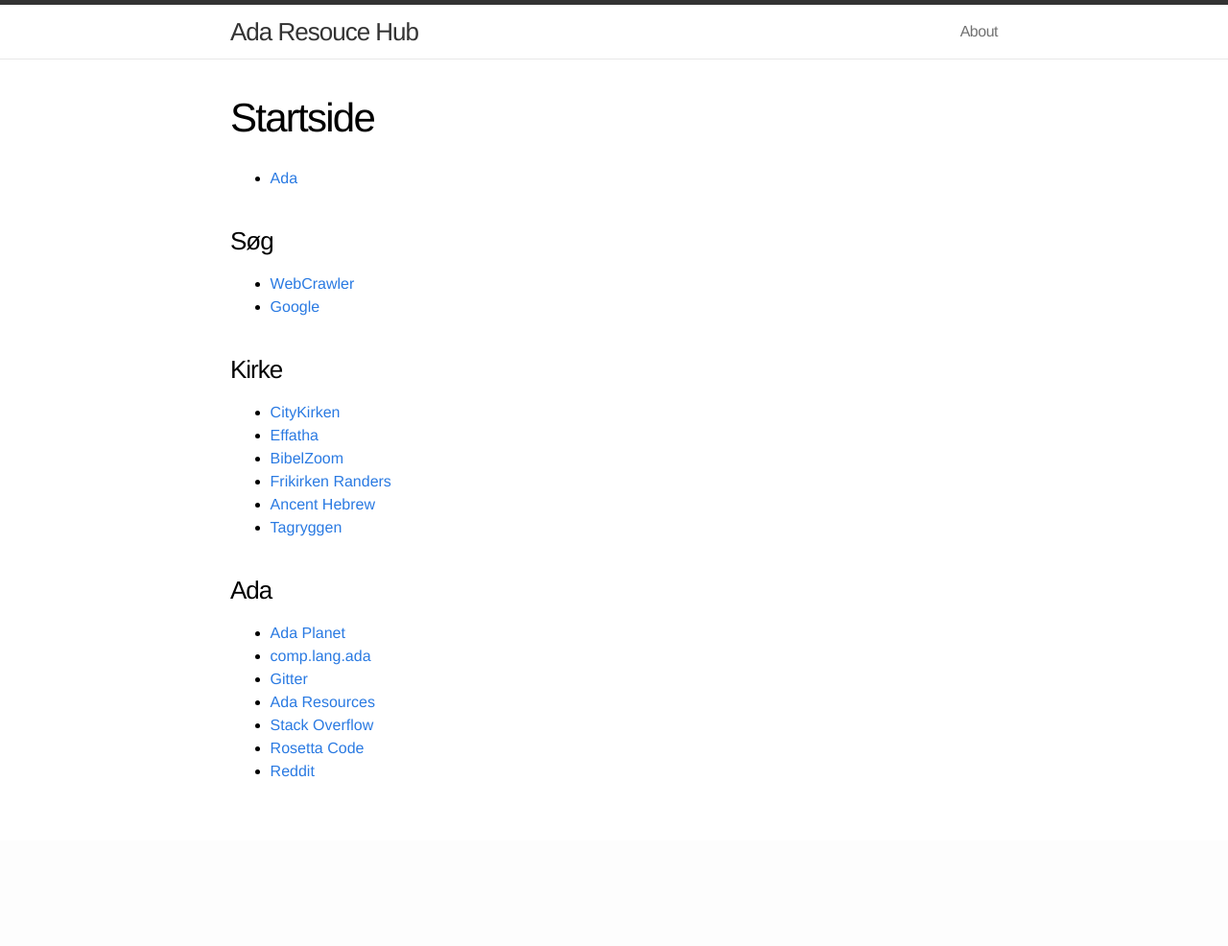
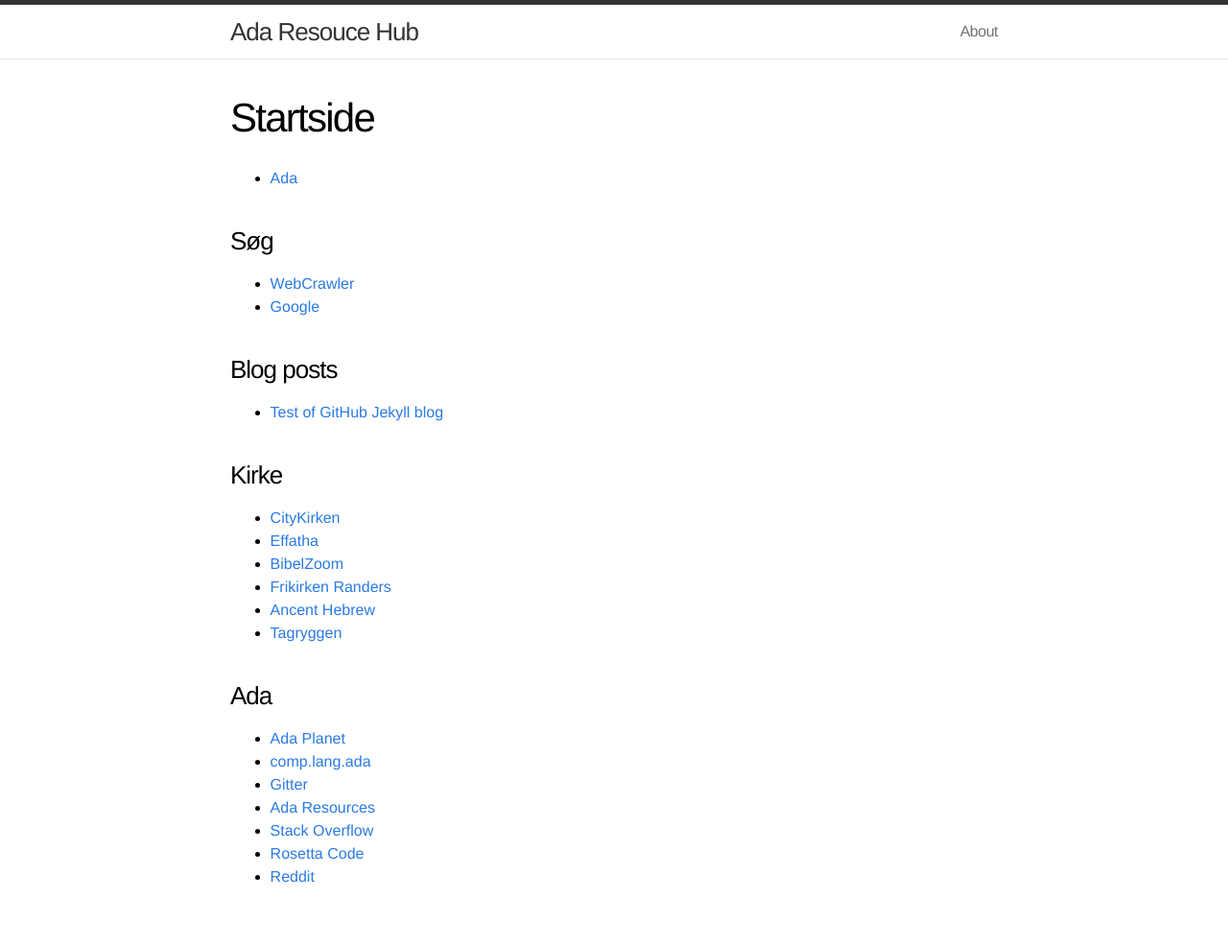
Before and after one commit to quornings/quornings.github.io, a Jekyll site: the page built from priv/index.md, in a window 1280 px wide. Shown: the whole page at 96% size. Built offline with Jekyll 4.4.1, drawn with Linux system fonts in a browser that asks for light colours; before the commit the page ends 900 px from its top, so only the background shows below that.

Commit message:
Blog list

```diff
--- a/priv/index.md
+++ b/priv/index.md
@@ -9,6 +9,15 @@ title: Startside
 
 - [WebCrawler](https://www.webcrawler.com)
 - [Google](https://www.google.com/)
+
+### Blog posts
+<ul>
+  {% for post in site.posts %}
+    <li>
+      <a href="{{ post.url }}">{{ post.title }}</a>
+    </li>
+  {% endfor %}
+</ul>
 
 ### Kirke
 
```
